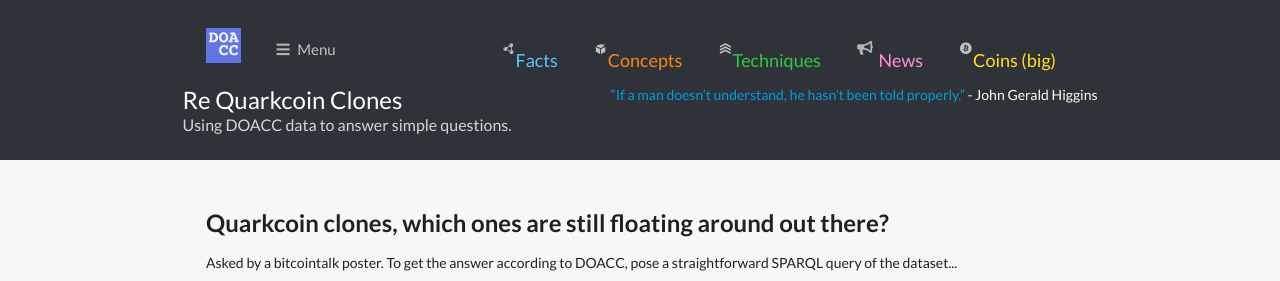
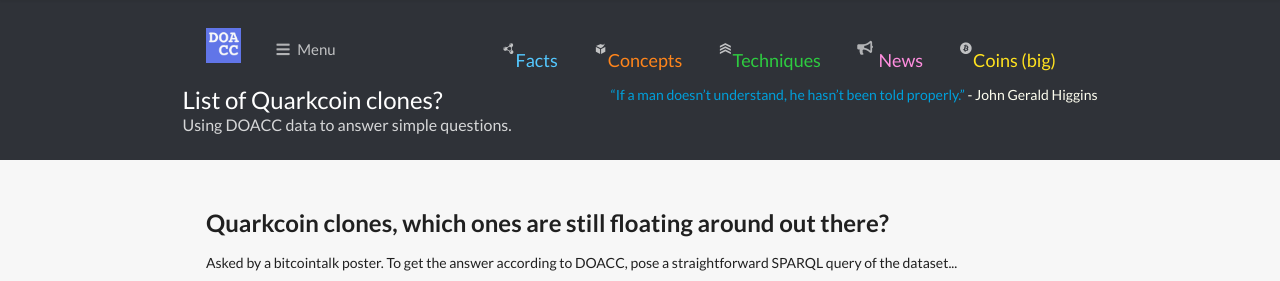
Before and after one commit to DOACC/DOACC.github.io, a Jekyll site: the page built from _posts/2015-08-28-list-of-quarkcoin-clones.md, in a window 1280 px wide and 900 px high. Shown: the top 281 px of the window. Built offline with Jekyll 4.4.1, drawn with Linux system fonts in a browser that asks for light colours; nearby versions of some CDN libraries; some web fonts are replaced; a script that is not in the unit is left out; some of the changed text lies outside the part shown.

Commit message:
nutnipping

```diff
--- a/_posts/2015-08-28-re-quarkcoin-clones.md
+++ b/_posts/2015-08-28-list-of-quarkcoin-clones.md
@@ -1,6 +1,6 @@
 ---
 layout: post
-title: "Re Quarkcoin Clones"
+title: "List of Quarkcoin clones?"
 date: 2015-08-28T01:26:54+01:00
 modified:
 excerpt: "Using DOACC data to answer simple questions."
@@ -8,7 +8,7 @@
 image:
   feature:
 date: 2015-08-28T18:06:11+01:00
-link: re-quarkcoin-clones
+link: list-of-quarkcoin-clones
 ---
 
 <h2 style="margin-top:2em">Quarkcoin clones, which ones are still floating around out there?</h2>
```
